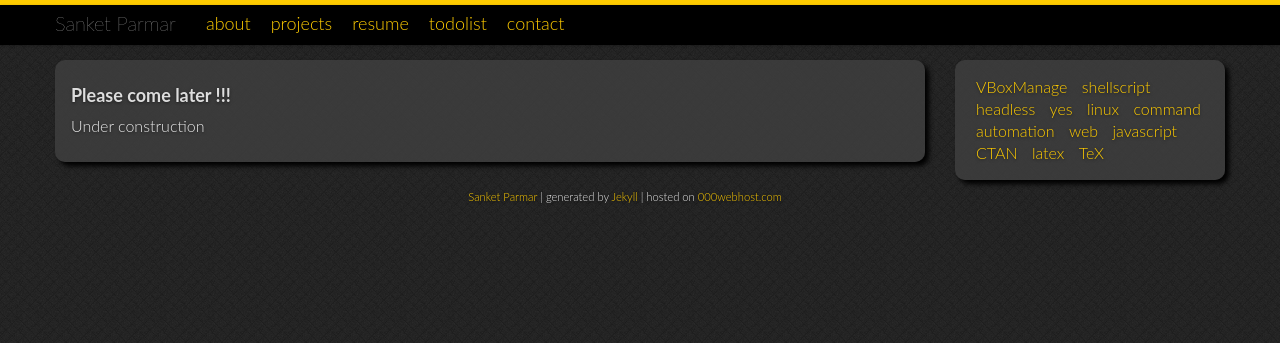
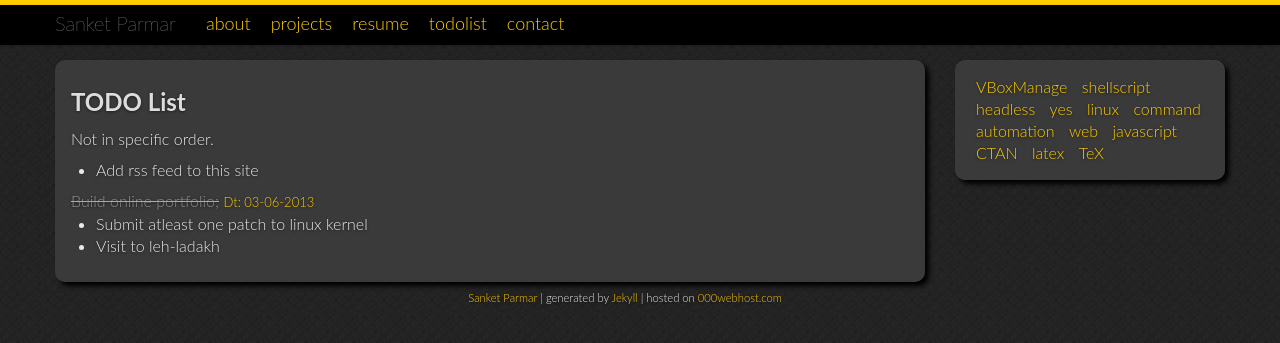
Before and after one commit to sanketparmar/sanketparmar.in, a Jekyll site: the page built from todolist.markdown, in a window 1280 px wide. Shown: the top 343 px of the page. Built offline with Jekyll 4.4.1, drawn with Linux system fonts in a browser that asks for light colours.

Commit message:
Modified todo list

```diff
--- a/todolist.markdown
+++ b/todolist.markdown
@@ -1,12 +1,16 @@
 ---
 layout:    template
-title:     Contact
+title:     Todo List
 ---
 <div id="post" class="round_shadow">
 {% capture m %}
-### Please come later !!!
+## TODO List
+Not in specific order.
 
-Under construction
+* Add rss feed to this site
+<st><sn>Build online portfolio;</sn></st> <done>Dt: 03-06-2013</done>
+* Submit atleast one patch to linux kernel
+* Visit to leh-ladakh
 {% endcapture %}
 {{ m | markdownify }}
 </div>
```
